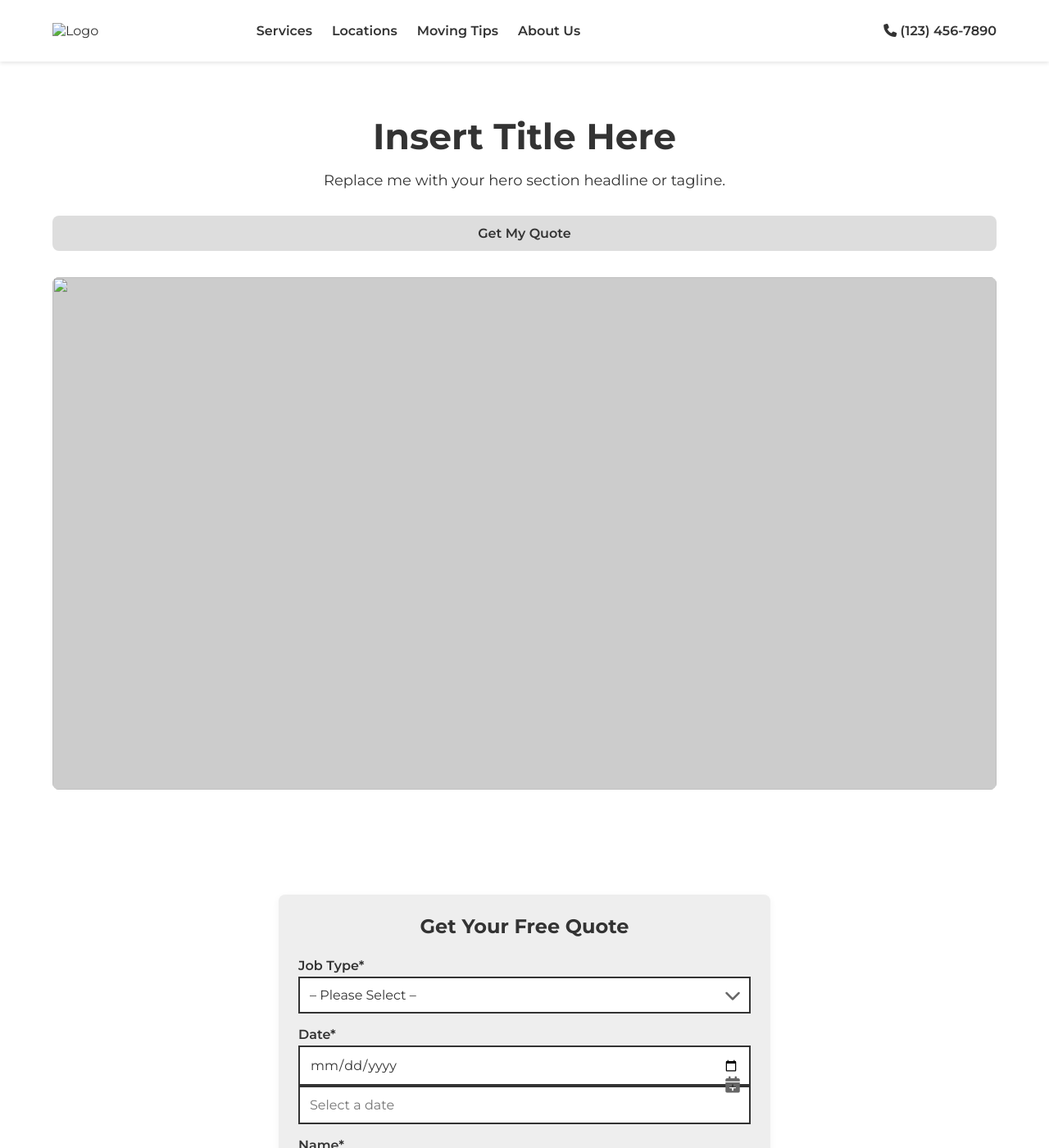
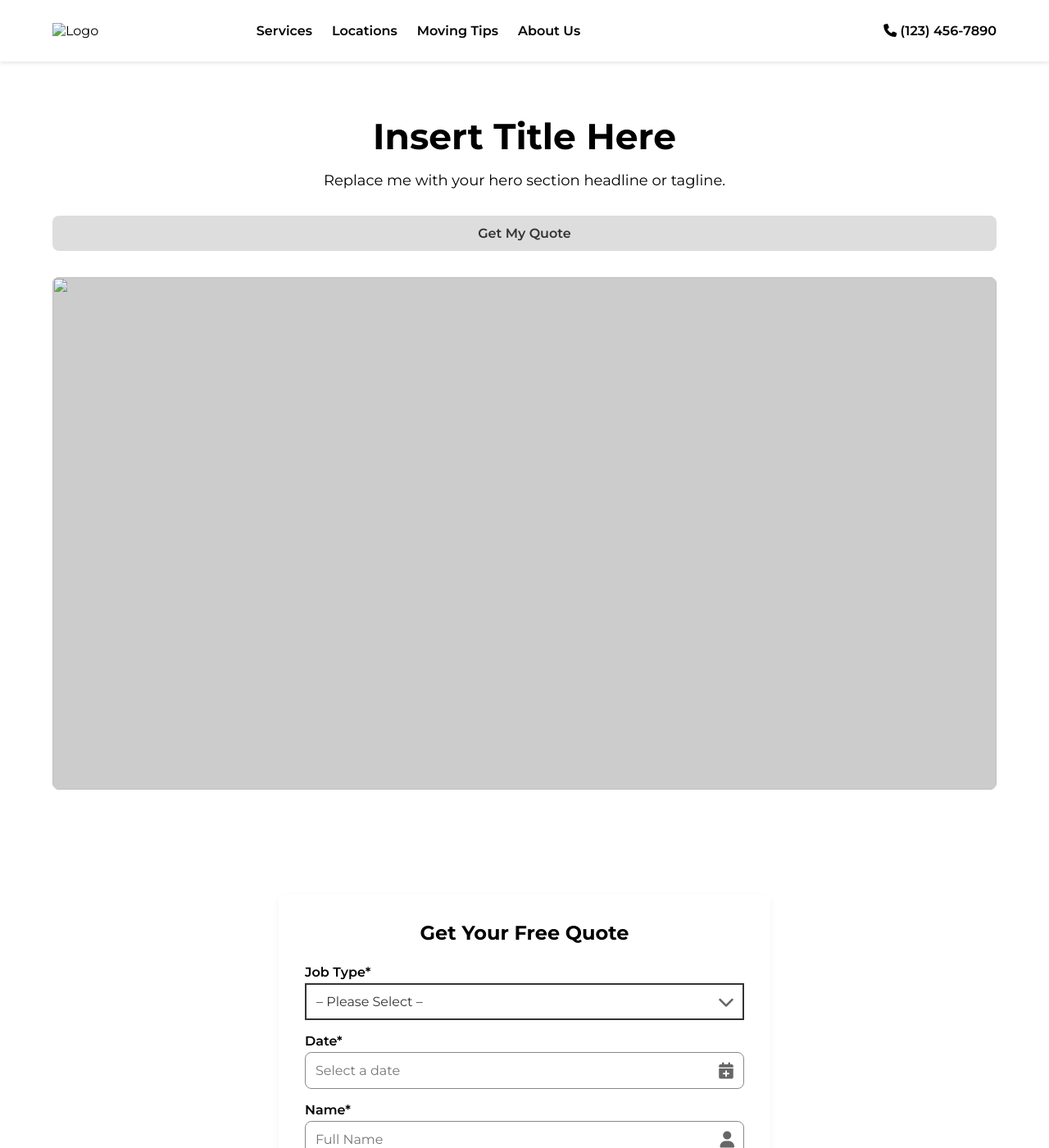
Before and after one commit to transamericanlogisticsgroup/brand-website-template, a Jekyll site: the page built from index.html, in a window 1280 px wide and 1400 px high. Shown: the whole window at 82% size. Built offline with Jekyll 4.4.1, drawn with Linux system fonts in a browser that asks for light colours.

Commit message:
Update quote.html

```diff
--- a/_includes/quote.html
+++ b/_includes/quote.html
@@ -36,22 +36,18 @@
     --error:             {{ site.theme.colors.error }};
   }
 
-  /* Base reset */
-  body {
-    font-family: var(--font-family);
-    color: var(--text);
-    background-color: var(--bg);
+  /* Hide the native date‐picker input */
+  input[type="date"]#date-picker {
+    position: absolute;
+    top: 0; left: 0;
+    width: 100%; height: 100%;
+    opacity: 0;
+    z-index: 2;
+    cursor: pointer;
   }
 
-  /* Container/Card */
-  .card {
-    background-color: var(--surface);
-    border-radius: var(--border-radius);
-    padding: 1.5rem;
-  }
-
-  /* Form elements */
-  input, select, textarea {
+  /* Base fields (excluding the hidden date‐picker) */
+  input:not(#date-picker), select, textarea {
     width: 100%;
     padding: 0.75rem;
     background-color: var(--bg);
@@ -64,6 +60,7 @@
     appearance: none;
   }
 
+  /* Wrapper for inputs with icons */
   .field-wrapper {
     position: relative;
     margin-bottom: 1rem;
@@ -72,9 +69,9 @@
     position: absolute;
     top: 50%; right: 0.75rem;
     transform: translateY(-50%);
-    pointer-events: none;
     font-size: 1.25rem;
     color: var(--text-light);
+    pointer-events: none;
   }
   .field-wrapper .delete-icon {
     position: absolute;
@@ -91,9 +88,6 @@
     display: block;
   }
 
-  /* Custom dropdown arrow */
-  .field-wrapper select::-ms-expand { display: none; }
-
   /* Spinner */
   .spinner {
     display: inline-block;
@@ -108,7 +102,8 @@
 
   /* Buttons */
   .btn-primary {
-    display: inline-block;
+    display: block;
+    margin: 1rem auto;
     background-color: var(--primary);
     color: var(--bg);
     border: none;
@@ -136,7 +131,6 @@
     font-weight: var(--font-weight-normal);
     font-size: 1rem;
     cursor: pointer;
-    text-align: center;
     transition: background-color 0.2s ease;
   }
   .btn-secondary:hover {
@@ -202,9 +196,7 @@
 <section id="quote">
   <div class="container">
     <div class="card">
-      <h2 style="text-align:center; margin-bottom:1.5rem;">
-        Get Your Free Quote
-      </h2>
+      <h2 style="text-align:center; margin-bottom:1.5rem;">Get Your Free Quote</h2>
       <form id="quote-form" action="{{ site.quote.submission_url }}" method="POST">
         <input type="hidden" name="To" value="{{ site.phone.ie64 }}" />
 
@@ -297,7 +289,7 @@
         <!-- Submit -->
         <div class="form-group">
           <button type="submit" id="submit-btn" class="btn-primary">
-            <span>Get My Quote!</span>
+            Get My Quote!
           </button>
         </div>
       </form>
```
